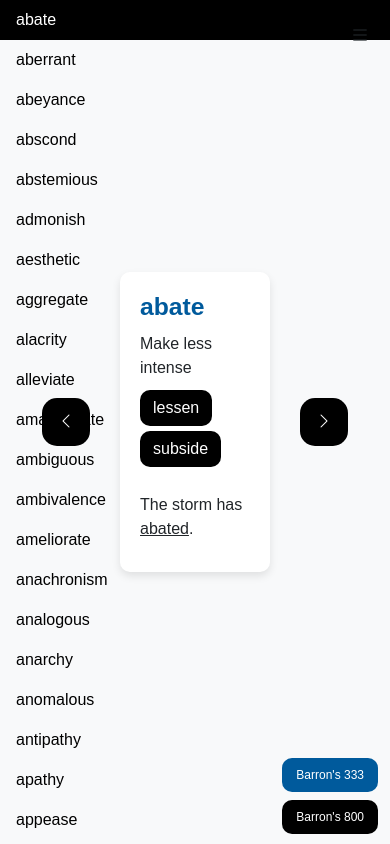
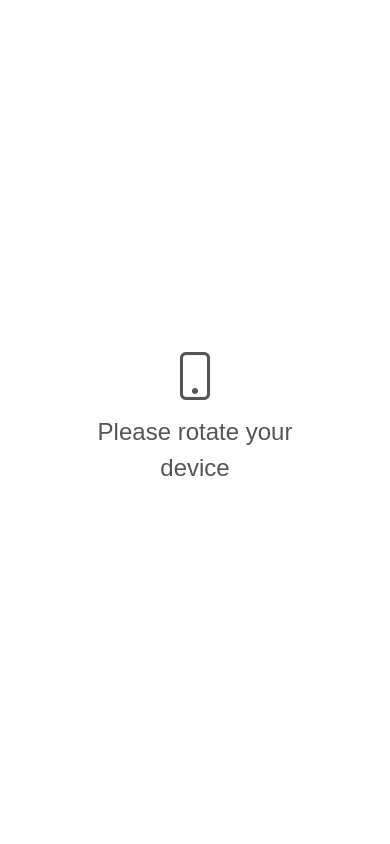
Before and after one commit to chaitanyagalande/vocab-builder, a plain HTML site: page index.html in a window 390 px wide. Drawn offline with nearby package versions, Linux system fonts and the light colour scheme.

Commit message:
Added Rotate Icon

```diff
--- a/index.html
+++ b/index.html
@@ -14,6 +14,10 @@
 </head>
 
 <body>
+    <div class="rotate-device">
+        <i class="bi bi-phone"></i>
+        <p>Please rotate your device</p>
+    </div>
     <div class="container-fluid">
         <div class="row">
             <nav id="sidebar" class="col-md-3 col-lg-2 d-md-block bg-light sidebar">
--- a/styles.css
+++ b/styles.css
@@ -17,6 +17,17 @@
 /* Handle on hover */
 ::-webkit-scrollbar-thumb:hover {
     background: #555;
+}
+
+.rotate-device {
+    display: none;
+    position: fixed;
+    top: 50%;
+    left: 50%;
+    transform: translate(-50%, -50%);
+    text-align: center;
+    font-size: 24px;
+    color: #555;
 }
 
 body {
@@ -211,3 +222,18 @@ body {
         border-color: #fff;
     }
 }
+
+@media (max-width: 400px) {
+    .container-fluid {
+        display: none;
+    }
+
+    .rotate-device {
+        display: block;
+    }
+
+    .rotate-device i {
+        font-size: 48px;
+        margin-bottom: 10px;
+    }
+}
```
